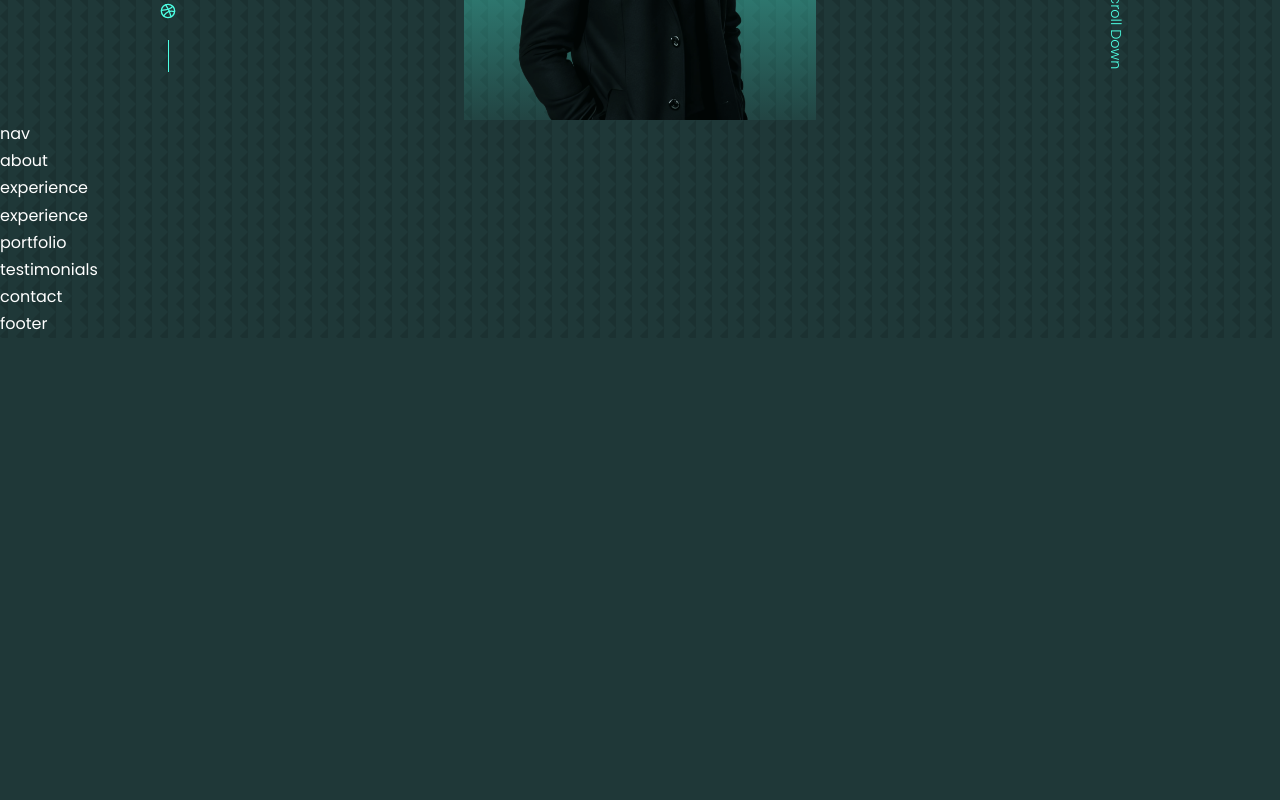
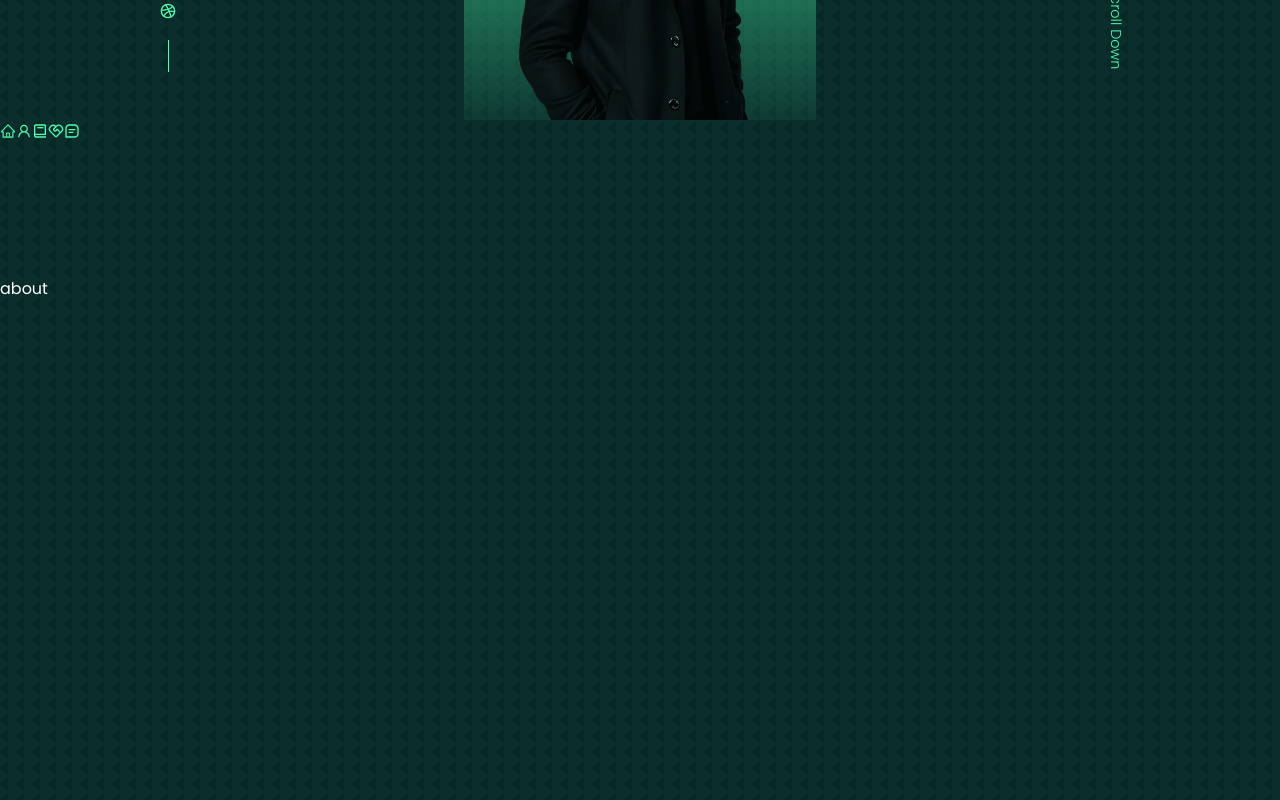
Before and after one commit to Khyes/react-portfolio-website-1, a React (Create React App) app: page / in a window 1280 px wide. Shown: the part 680-1480 px from the top of the page. Before the commit the page ends 1018 px from the top, so only its background shows below. Built offline with nearby package versions, Linux system fonts and the light colour scheme.

Commit message:
added nav icons and id to other components

```diff
--- a/src/components/about/about.jsx
+++ b/src/components/about/about.jsx
@@ -3,7 +3,7 @@
 
 const about = () => {
   return (
-    <div>about</div>
+    <section id='about'>about</section>
   )
 }
 
--- a/src/components/contact/contact.jsx
+++ b/src/components/contact/contact.jsx
@@ -3,7 +3,7 @@
 
 const contact = () => {
   return (
-    <div>contact</div>
+    <section id='contact'>contact</section>
   )
 }
 
--- a/src/components/experience/experience.jsx
+++ b/src/components/experience/experience.jsx
@@ -3,7 +3,7 @@
 
 const experience = () => {
   return (
-    <div>experience</div>
+    <section id='experience'>experience</section>
   )
 }
 
--- a/src/components/nav/nav.jsx
+++ b/src/components/nav/nav.jsx
@@ -1,10 +1,21 @@
 import React from 'react'
 import './nav.css'
+import {AiOutlineHome} from 'react-icons/ai'
+import {AiOutlineUser} from 'react-icons/ai'
+import {BiBook} from 'react-icons/bi'
+import {RiServiceLine} from 'react-icons/ri'
+import {BiMessageSquareDetail} from 'react-icons/bi'
 
-const nav = () => {
+const Nav = () => {
   return (
-    <div>nav</div>
+    <nav>
+      <a href="#"><AiOutlineHome /></a>
+      <a href="#about"><AiOutlineUser /></a>
+      <a href="#experience"><BiBook /></a>
+      <a href="#services"><RiServiceLine /></a>
+      <a href="#contact"><BiMessageSquareDetail /></a>
+    </nav>
   )
 }
 
-export default nav
+export default Nav
--- a/src/components/portfolio/portfolio.jsx
+++ b/src/components/portfolio/portfolio.jsx
@@ -3,7 +3,7 @@
 
 const portfolio = () => {
   return (
-    <div>portfolio</div>
+    <section id='portfolio'>portfolio</section>
   )
 }
 
--- a/src/components/services/services.jsx
+++ b/src/components/services/services.jsx
@@ -3,7 +3,7 @@
 
 const services = () => {
   return (
-    <div>services</div>
+    <section id='services'>services</section>
   )
 }
 
--- a/src/components/testimonials/testimonials.jsx
+++ b/src/components/testimonials/testimonials.jsx
@@ -3,7 +3,7 @@
 
 const testimonials = () => {
   return (
-    <div>testimonials</div>
+    <section>testimonials</section>
   )
 }
 
--- a/src/index.css
+++ b/src/index.css
@@ -11,10 +11,10 @@
 }
 
 :root {
-    --color-bg: #1f3838;
+    --color-bg: #0a2e2b;
     --color-bg-variant: #2c6c6b;
-    --color-primary: #4dffe4;
-    --color-primary-variant: rgba(77, 255, 216, 0.4);
+    --color-primary: #4dffaf;
+    --color-primary-variant: rgba(77, 255, 184, 0.4);
     --color-white: #fff;
     --color-light: rgba(255, 255, 255, 0.6);
 
@@ -61,6 +61,7 @@
 
 section {
     margin-top: 8rem;
+    height: 100vh;
 }
 
 section > h2,
```
